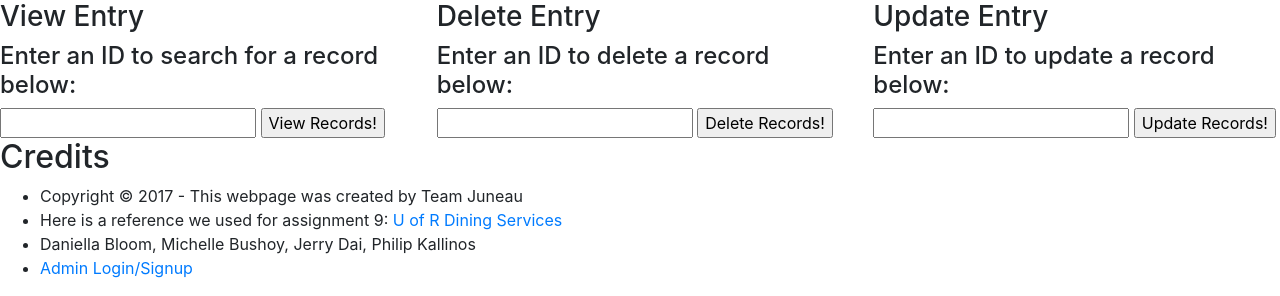
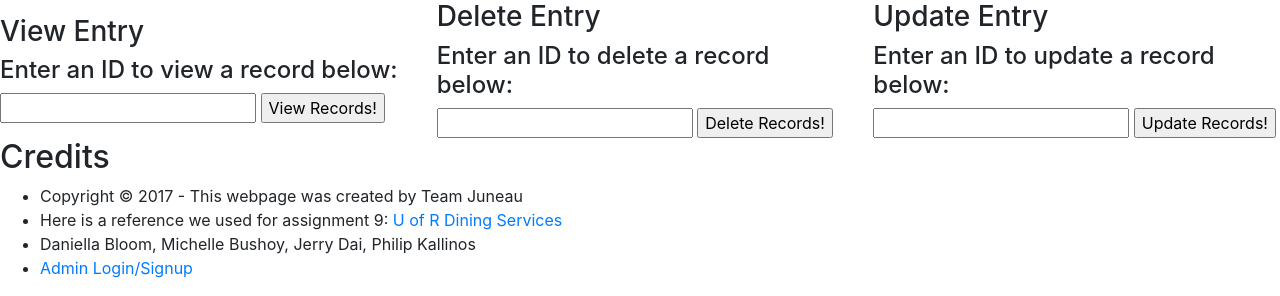
Before and after one commit to jdai315/assignment9, a PHP site: page /admin.php in a window 1280 px wide. Shown: the part 590-886 px from the top of the page. Run offline with PHP 8.4, Linux system fonts and the light colour scheme; the visitor is signed in with stand-in values (Sample User, id 1); data that the repository does not hold is empty.

Commit message:
IA: fixed admin option html

```diff
--- a/admin.php
+++ b/admin.php
@@ -100,7 +100,7 @@ $result = mysqli_query($mysqli,$sql);
                 <div class="column col-md-4 col-sm-6 col-xs-12">
                     <div class="option">
                         <h3>View Entry</h3>
-                        <h4>Enter an ID to search for a record below:</h4>
+                        <h4>Enter an ID to view a record below:</h4>
                         <form method="post" action="records.php">
                             <input type="text" id="id" name="id">
                             <input type="submit" id="submit" name="submit" value="View Records!">
```
